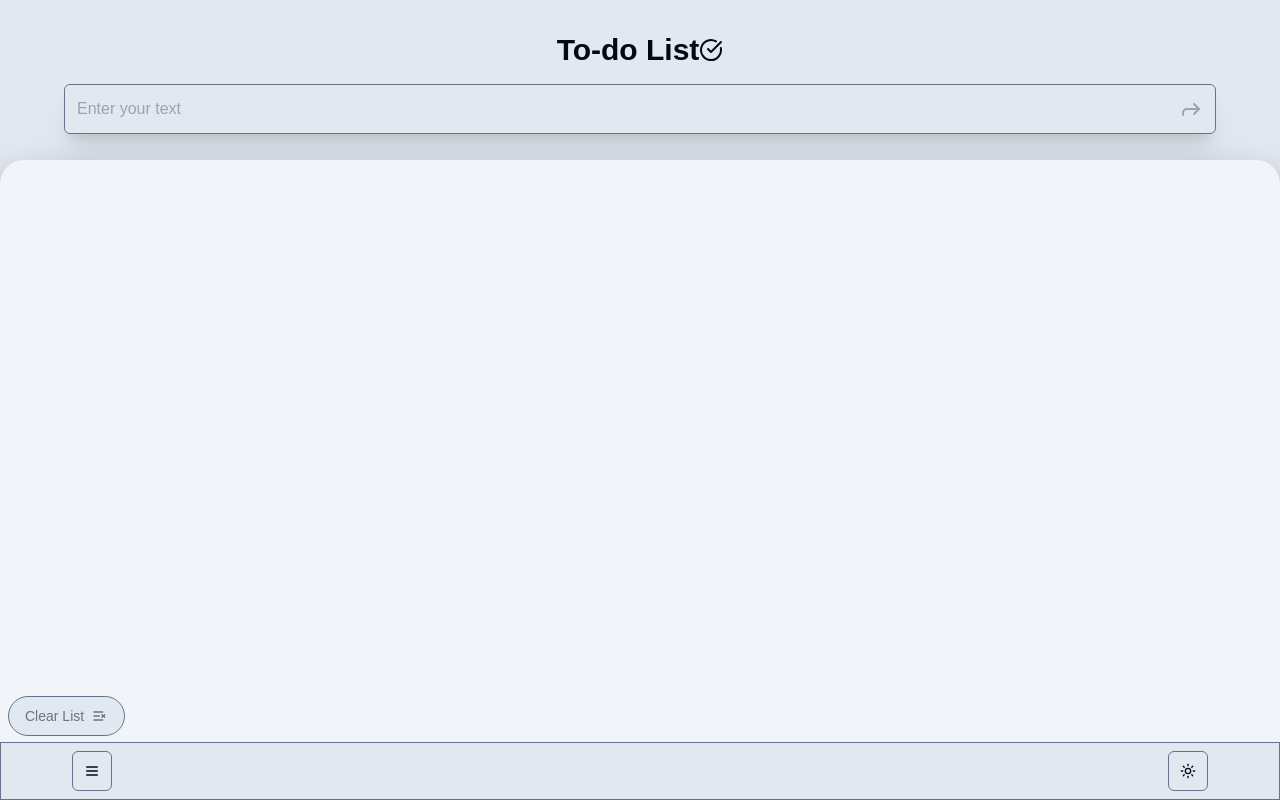
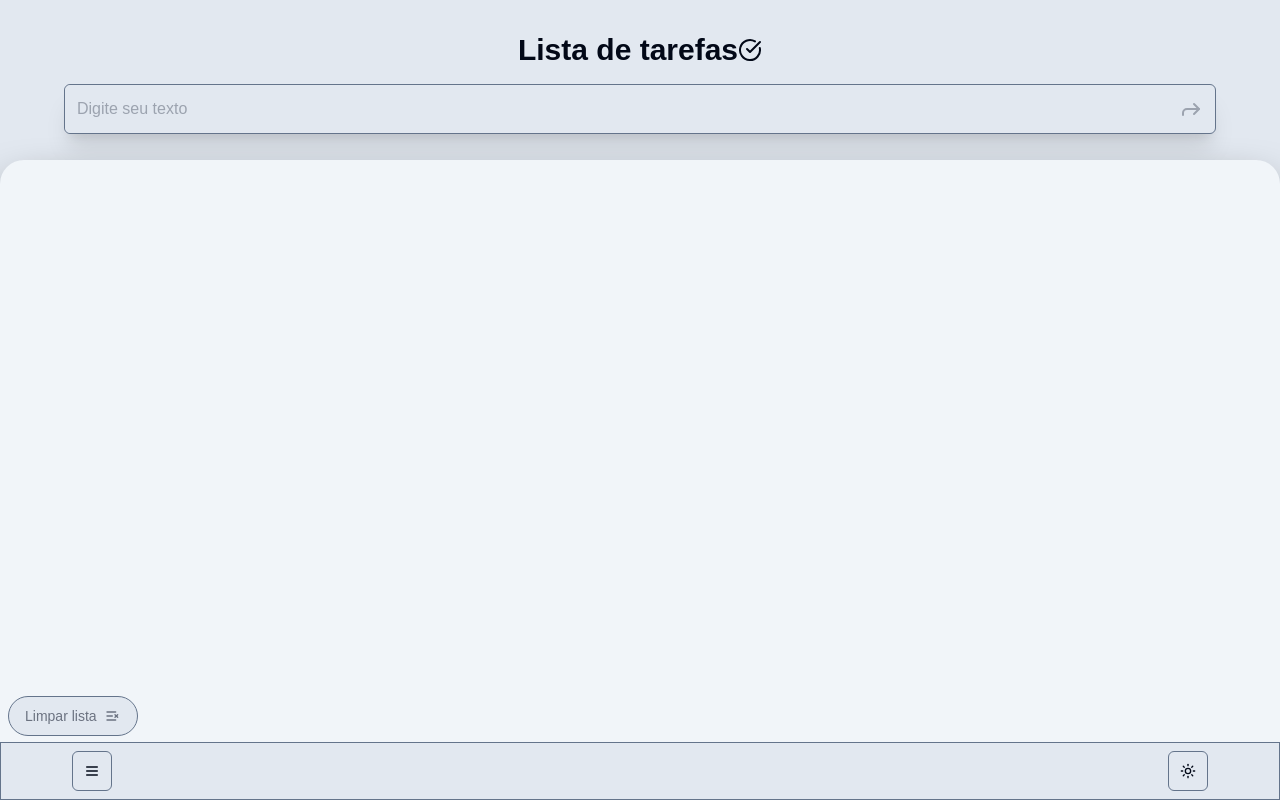
Before and after one commit to walacer72/Plan-Ahead, a Next.js app: page /listTarefas in a window 1280 px wide. Built offline with nearby package versions, Linux system fonts and the light colour scheme.

Commit message:
atualização de linguagem

```diff
--- a/src/app/globals.css
+++ b/src/app/globals.css
@@ -97,7 +97,6 @@ body {
   padding: .7rem 1.5rem;
   position: relative;
   font-size: 1em;
-  text-transform: uppercase;
   color: #FFF;
   letter-spacing: 0.1em;
   background: transparent;
--- a/src/components/home.tsx
+++ b/src/components/home.tsx
@@ -15,7 +15,7 @@ export const HomePage = () => {
       <div className="absolute top-0 bottom-0 left-0 right-0 z-50 flex flex-col items-center md:flex-row md:justify-between md:items-stretch gap-2
       bg-gradient-to-l from-blue-400 to-black/80 shadow-2xl">
 
-        <div className="w-full p-8 md:p-0 md:w-4/6 flex flex-col justify-center text-white z-50">
+        <div className="w-full p-8 md:p-0 md:w-3/5 flex flex-col justify-center text-white z-50">
           <h1 className="w-full max-w-3xl text-center md:pl-20 md:text-start text-gray-200">Chega de esquecimentos! Conheça o </h1>
 
           <div className="flex flex-col md:flex-row justify-center items-center m-0">
@@ -25,13 +25,13 @@ export const HomePage = () => {
               <button
 
                 className="button"
-                onClick={() => router.push('./listTarefas')}>To-do List</button>
+                onClick={() => router.push('./listTarefas')}>Lista de tarefas</button>
               <button
                 className="button"
-                onClick={() => router.push('./listMercado')}>Market List</button>
+                onClick={() => router.push('./listMercado')}>Lista de Mercado</button>
               <button
                 className="button"
-                onClick={() => router.push('./listAgenda')}>Monthly Calendar</button>
+                onClick={() => router.push('./listAgenda')}>Planeje seu Dia</button>
             </div>
           </div>
           <p className="w-full md:pl-20 max-w-2xl text-center md:text-start mt-8 md:mt-24 text-gray-200">Organize suas compras e tarefas do dia a dia de forma simples e eficiente! Com o Plan Ahead, você tem um assistente inteligente na palma da mão para planejar suas listas de mercado e suas tarefas diárias.</p>
--- a/src/components/list/listDetarefas.tsx
+++ b/src/components/list/listDetarefas.tsx
@@ -1,6 +1,6 @@
 'use client'
 
-import { useState } from "react";
+import { useEffect, useState } from "react";
 import { Item } from "@/types/item";
 import { Forward, Pencil, Delete, CheckCheck, CircleCheckBig, ListX } from 'lucide-react';
 import { SubmitHandler, useForm } from 'react-hook-form';
@@ -19,9 +19,16 @@ export const List = () => {
     handleSubmit,
     register,
     setValue,
+    setFocus,
     formState: { errors }
 
   } = useForm<Inputs>();
+
+  setFocus("text");
+    useEffect(() => {
+      setFocus("text"); // Define o foco automaticamente no campo "text"
+    }, [setFocus]);
+
 
   const [list, setList] = useState<ItemList[]>([]);
   const [editText, setEditText] = useState(false);
@@ -104,7 +111,7 @@ export const List = () => {
 
       <div className="fixed right-0 left-0 top-0 flex flex-col items-center justify-center z-0 bg-input p-8">
 
-        <h1 className="font-bold text-3xl flex items-center">To-do List<CircleCheckBig /></h1>
+        <h1 className="font-bold text-3xl flex items-center">Lista de tarefas<CircleCheckBig /></h1>
         {editText &&
           <div className="flex flex-col w-full max-w-6xl">
             <form
@@ -138,7 +145,7 @@ export const List = () => {
 
               <input
                 {...register('text', { required: true, maxLength: 80 })}
-                placeholder="Enter your text"
+                placeholder="Digite seu texto"
                 className="rounded-tl-md rounded-bl-md w-full p-3 outline-none bg-input hover:opacity-80 "
               />
 
@@ -193,7 +200,7 @@ export const List = () => {
       </div>
 
       <Button onClick={() => setList([])} className="fixed left-2 flex items-center bottom-16 bg-input rounded-full z-50 hover:text-background">
-        <p className="hidden md:flex">Clear List</p><ListX className="" /> </Button>
+        <p className="hidden md:flex">Limpar lista</p><ListX className="" /> </Button>
 
     </div >
 
--- a/src/components/listMerca/listEdit.tsx
+++ b/src/components/listMerca/listEdit.tsx
@@ -1,14 +1,13 @@
 'use client'
 
-import { useContext, useEffect, useRef } from "react";
+import { useEffect, useRef } from "react";
 import { Forward, ListX } from 'lucide-react';
 import { SubmitHandler, useForm } from 'react-hook-form';
-import { useList, ValueListContext } from "@/contexts/valueListCpx";
+import { useList } from "@/contexts/valueListCpx";
 import { Input } from "../ui/input";
 import { ItemList } from "./itemList";
 import { Select, SelectContent, SelectItem, SelectTrigger, SelectValue } from "../ui/menuSize";
 import { QtdList } from "./qtdList";
-import { Button } from "../ui/button";
 
 type Inputs = {
   text: string;
@@ -89,7 +88,7 @@ export const ListEdit = () => {
 
                   <Input
                     {...register('newText', { required: true, maxLength: 100 })}
-                    placeholder="Enter your text"
+                    placeholder="Digite seu texto"
                     className="w-full rounded-full rounded-bl-full bg-input hover:opacity-80"
                   />
 
@@ -180,7 +179,7 @@ export const ListEdit = () => {
 
                   <Input
                     {...register('text', { required: true, maxLength: 100 })}
-                    placeholder="Enter your text"
+                    placeholder="Digite seu texto"
                     className="w-full rounded-full rounded-bl-full bg-input hover:opacity-80"
                   />
 
--- a/src/components/listMerca/listHome.tsx
+++ b/src/components/listMerca/listHome.tsx
@@ -40,9 +40,9 @@ export const ListHome = () => {
 
   return (
     <div className="relative flex-col justify-center items-center z-0">
-      <h1 className={`fixed top-0 right-0 left-0 bg-input z-0 h-32 flex justify-end p-4 px-8 items-center lg:justify-center text-3xl font-bold lg:text-5xl gap-1`}>
+      <h1 className={`fixed top-0 right-0 left-0 bg-input z-0 h-32 flex justify-end p-4 px-8 items-center lg:justify-center text-3xl font-bold lg:text-4xl gap-1`}>
 
-        <p>Market List</p>
+        <p>Lista de Mercado</p>
         <ShoppingBag className="size-6 mb-1 lg:size-8 lg:m-0" />
       </h1>
 
```
